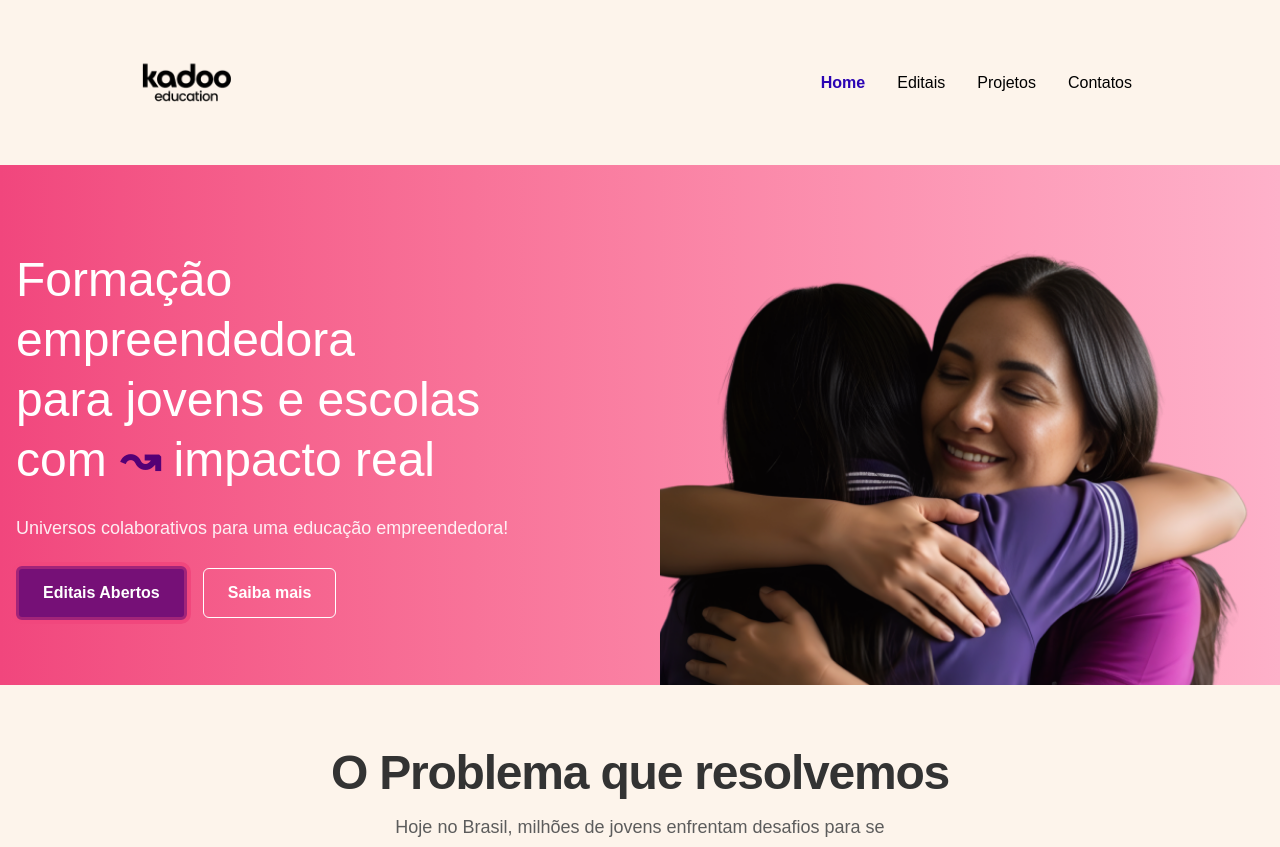
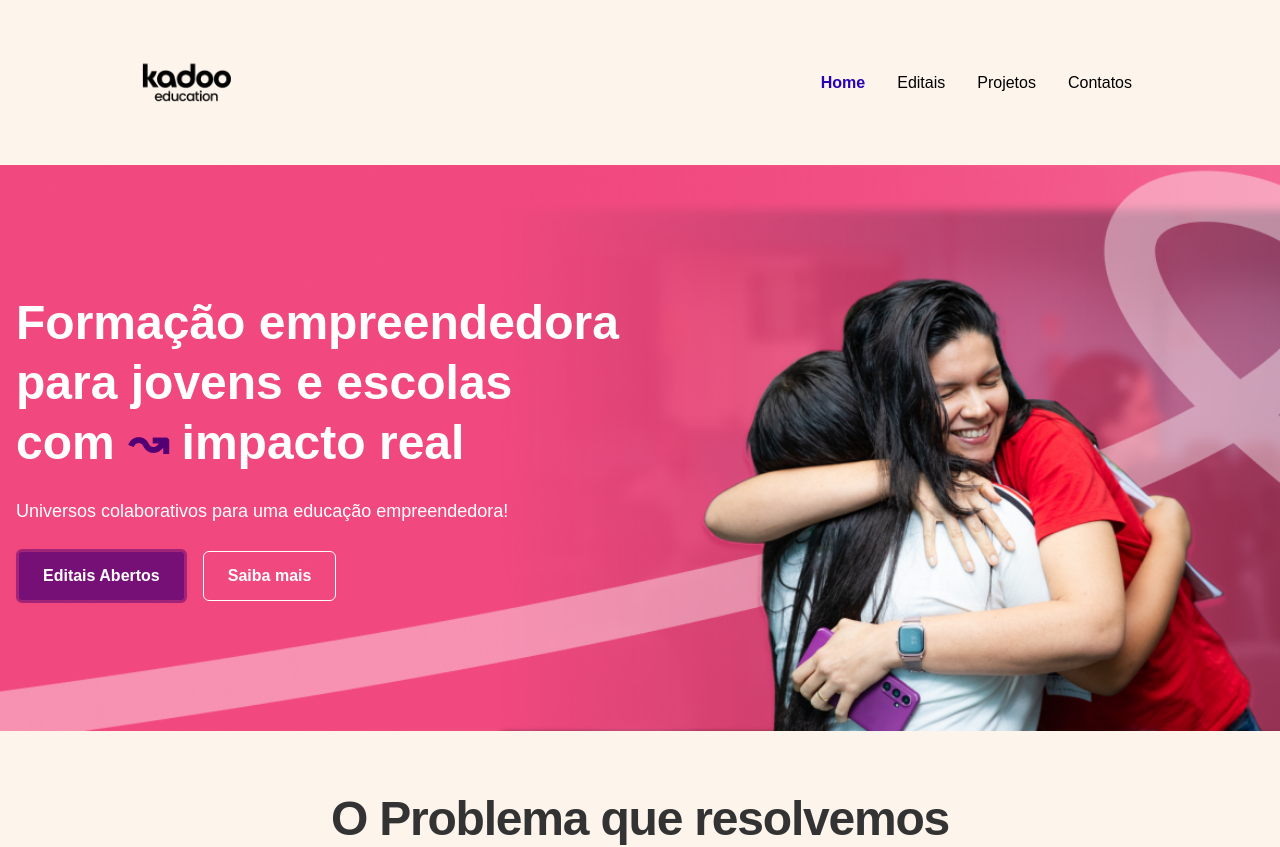
Before and after one commit to kadooeducation/landing-page, a Next.js app: page / in a window 1280 px wide. Shown: the top 847 px of the page. Built offline with nearby package versions, Linux system fonts and the light colour scheme; a web font is replaced by a local one.

Commit message:
Colocando o novo banner

```diff
--- a/src/components/Home/BannerSection.tsx
+++ b/src/components/Home/BannerSection.tsx
@@ -2,49 +2,38 @@ import Image from "next/image";
 
 export default function BannerSection() {
   return (
-    <section className="bg-linear-to-r from-[#F1467D] to-[#FEB1CA] text-white">
-      <div className="max-w-7xl mx-auto px-4 pt-20 pb-16 lg:pb-0 relative">
-        <div className="relative grid grid-cols-1 lg:grid-cols-2 items-center gap-10">
-          <div className="space-y-6 max-w-lg mb-15">
-            <h1 className="text-4xl lg:text-5xl leading-tight">
+    <section className="relative bg-[#F1467D] md:bg-cover md:bg-center text-white py-16 md:bg-[url('/Banner.png')]">
+          <div className="container mx-auto px-4 py-16">
+            <div className="space-y-6">
+              <h1 className="text-4xl lg:text-5xl font-semibold leading-tight">
                 Formação empreendedora <br />
                 para jovens e escolas <br />
                 com <b className="text-[#540075]">↝</b> impacto real
               </h1>
 
-            <p className="text-lg opacity-90">
+              <p className="text-lg">
                 Universos colaborativos para uma educação empreendedora!
               </p>
 
               <div className="flex items-center gap-4">
                 <a
                   href="#"
-                className="bg-[#540075] px-6 py-3 rounded-md font-semibold text-white bg-[#761077] border-[3px] border-[#A22479] shadow-[0_0_0_4px_#F1477D]"
+                  className="bg-[#761077] border-[3px] border-[#A22479] shadow-[0_0_0_4px_#F1477D] px-6 py-3 rounded-md font-semibold"
                 >
                   Editais Abertos
                 </a>
 
                 <a
                   href="#"
-                className="bg-transparent border border-white text-white px-6 py-3 rounded-md font-semibold"
+                  className="bg-transparent border border-white px-6 py-3 rounded-md font-semibold"
                 >
                   Saiba mais
                 </a>
               </div>
             </div>
-
-          <div className="mt-auto relative hidden lg:block h-[440px] w-full">
-            <Image
-              src="/people.png"
-              alt="Imagem de pessoas"
-              fill
-              className="aboslute object-cover object-center"
-              quality={100}
-              priority
-            />
-          </div>
-        </div>
           </div>
     </section>
+
+
   );
 }
```
Also changed, not shown: public/Banner.png. Lines whose indentation alone changed are shown as unchanged.
